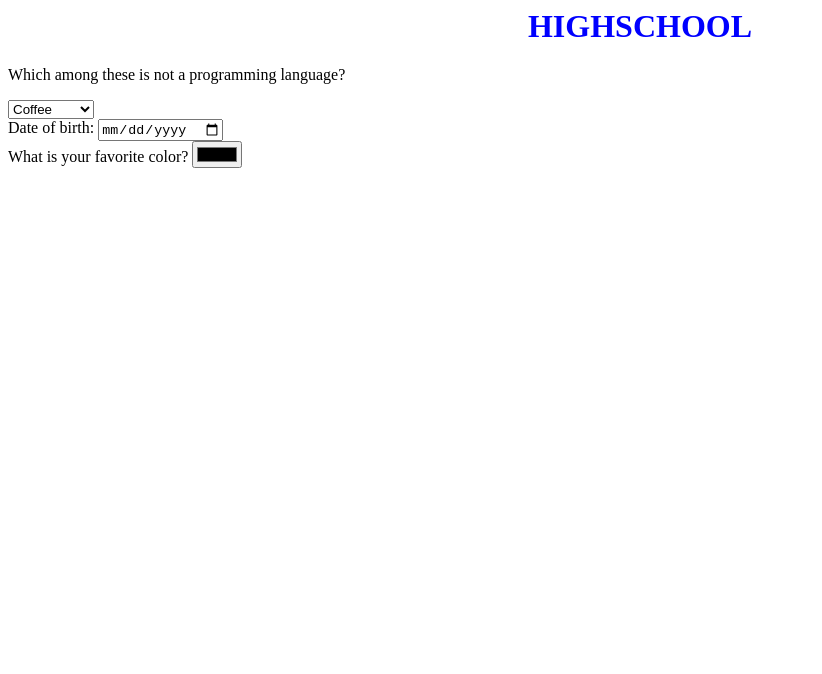
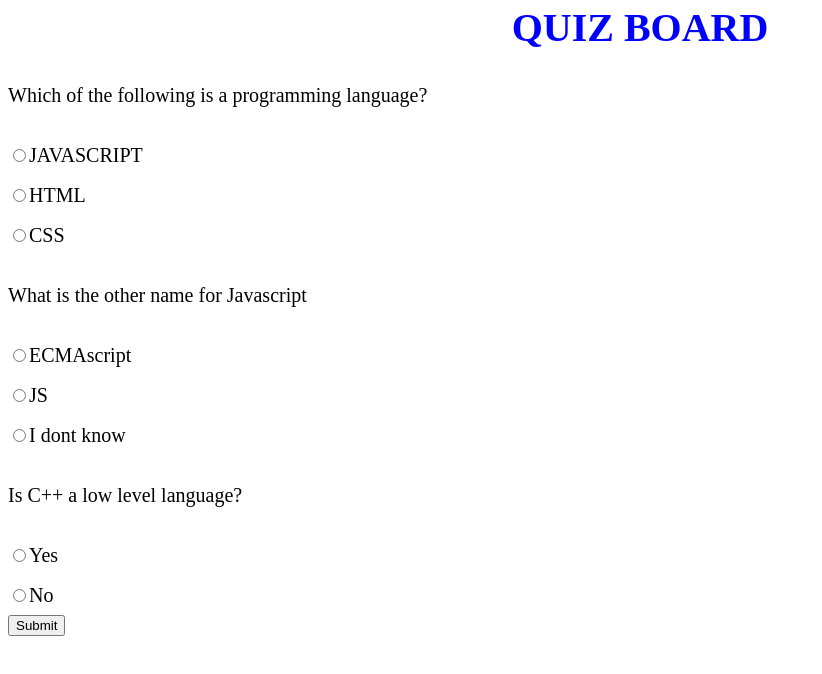
Before and after one commit to davidngatia/highschool, a plain HTML site: page index.html in a window 1280 px wide. Shown: the whole page, without its empty margins (0-822 px from the left). Drawn offline with Linux system fonts and the light colour scheme; files that its build step writes are made by us from their sources.

Commit message:
track changes on my quiz-board

```diff
--- a/css/styles.css
+++ b/css/styles.css
@@ -7,12 +7,13 @@ img{
   height: 800px;
 float:
 }
-ul {
+body {
 line-height: 40px;
-text-align: center;
+text-align: justify;
 list-style: none;
-font-size: 50
+font-size: 20
 
+}
 
 
 }
--- a/index.html
+++ b/index.html
@@ -1,30 +1,32 @@
 <html>
   <head>
     <link rel="stylesheet" href="css/bootstrap.js">
-    <link href="home/david/Desktop/Quiz-board/css/styles.css" rel="stylesheet" type="text/css">
+    <link href="css/styles.css" rel="stylesheet" type="text/css">
     <script src="js/scripts.js"></script>
     <script src="js/jquery-3.3.1.js"></script>
     <title>HIGHSCHOOL</title>
   </head>
+    <body>
+      <h1>QUIZ BOARD</h1>
+  <form id="quiz" name="quiz">
+  </form>
 
-    <body>
-      <h1>HIGHSCHOOL</h1>
-      <p>Which among these is not a programming language?</p>
-        <select class="form-control" id="beverage">
-        <option value="1">Coffee</option>
-        <option value="2">Tea</option>
-        <option value="3">Kombucha</option>
-        <option value="4">Water</option>
-        </select>
+  <p>Which of the following is a programming language?</p>
+   <input type="radio" id="mc" name="question1" value="JAVASCRIPT">JAVASCRIPT<br>
+   <input type="radio" id="mc" name="question1" value="HTML">HTML<br>
+   <input type="radio" id="mc" name="question1" value="CSS">CSS<br>
 
-        <div class="form-group">
-        <label for="born">Date of birth:</label>
-        <input id="born" class="form-control" type="date">
-        </div>
-        <div class="form-group">
-        <label for="color">What is your favorite color?</label>
-        <input id="color" class="form-control" type="color">
-        </div>
+
+  <P>What is the other name for Javascript</p>
+    <input type="radio" id="mc" name="question2" value="ECMAscript">ECMAscript<br>
+    <input type="radio" id="mc" name="question2" value="JS">JS<br>
+    <input type="radio" id="mc" name="question2" value="I dont know">I dont know<br>
+
+    <p>Is C++ a low level language?</p>
+    <input type="radio" id="mc" name="question3" value="Yes">Yes<br>
+    <input type="radio" id="mc" name="question3" value="No">No<br>
+
+    <input id="button" type="button" value="Submit" onclick="check();">
 
     </body>
 </html>
--- a/js/scripts.js
+++ b/js/scripts.js
@@ -1,4 +1 @@
-
-      var flavor = $("input:radio[name=flavor]:checked").val();
-      var dob = $("#born").val();
-      var favoriteColor = $("#color").val();
+var flavor = $("input:radio[name=language]:checked").val();
```
Also changed, not shown: 1 other file.
